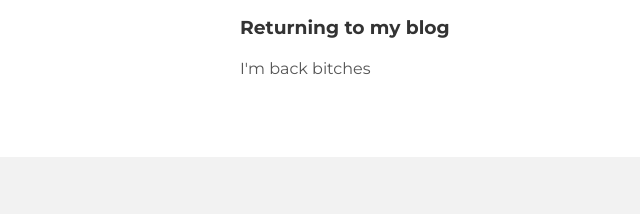
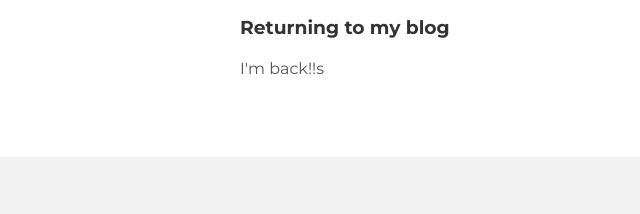
Before and after one commit to Aishik-gif/Aishik-gif.github.io, a plain HTML site: page index.html in a window 1280 px wide. Shown: the part 298-512 px from the top of the page, 0-640 px from the left. Drawn offline with Linux system fonts and the light colour scheme.

Commit message:
Update index.html

```diff
--- a/index.html
+++ b/index.html
@@ -26,7 +26,7 @@ href="styles.css">
       <p class="post-date">30 September 2021</p>
       <h3 class="post-title">Returning to my blog</h3>
       <div class="post-content">
-       <p>I'm back bitches</p>
+       <p>I'm back!!s</p>
       </div>
     </div>
   </div>
```
